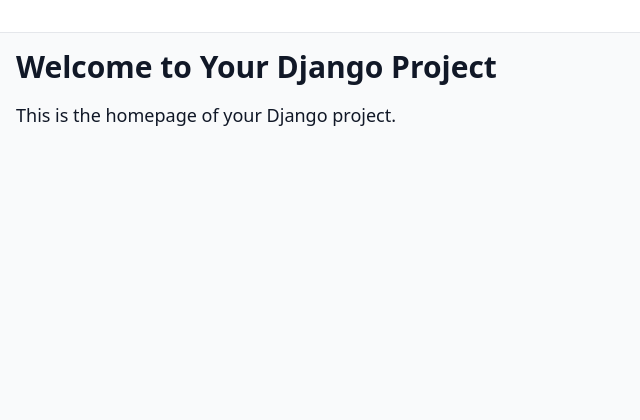
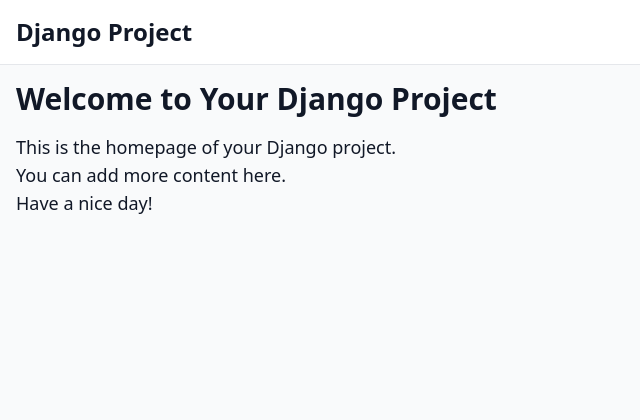
Before and after one commit to RamezAtallah-9r/DjangoAWSProject, a Django app: page / in a window 1280 px wide. Shown: the top 420 px of the page, without its empty margins (0-640 px from the left). Run offline with Django 5.2, Linux system fonts and the light colour scheme; some libraries are stand-ins or nearby versions.

Commit message:
update aws

```diff
--- a/DjangoApp/templates/htmls/index.html
+++ b/DjangoApp/templates/htmls/index.html
@@ -8,11 +8,14 @@
 </head>
 <body class="bg-gray-50 text-gray-900 flex flex-col min-h-screen">
     <header class="bg-white border-b border-gray-200 p-4">
+        <h1 class="text-2xl font-bold">Django Project</h1>
     </header>
 
     <main class="flex-grow container mx-auto p-4">
         <h1 class="text-3xl font-bold mb-4">Welcome to Your Django Project</h1>
         <p class="text-lg">This is the homepage of your Django project.</p>
+        <p class="text-lg">You can add more content here.</p>
+        <p class="text-lg">Have a nice day!</p>
 
     </main>
 
```
Also changed, not shown: 1 other file.
